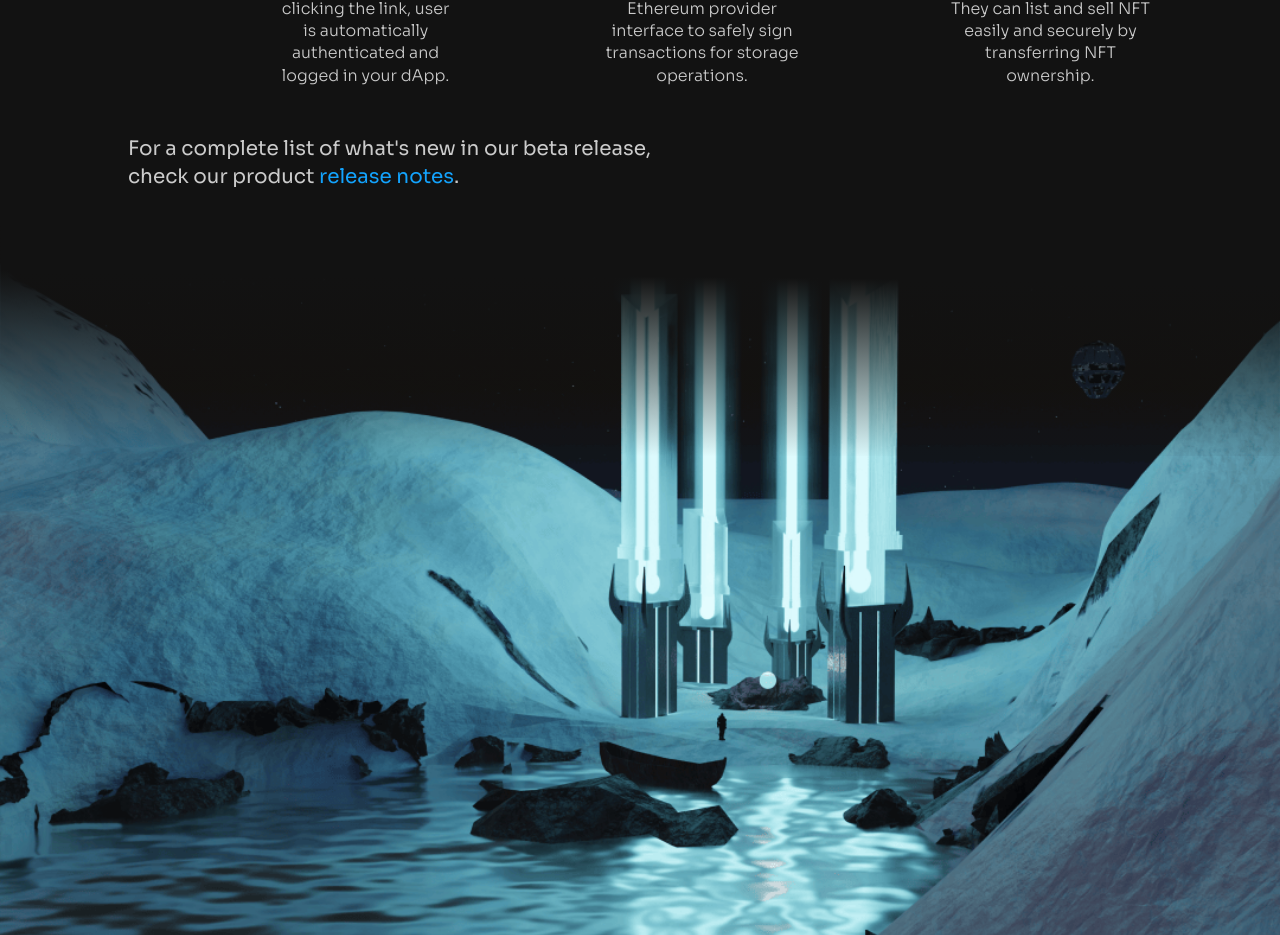
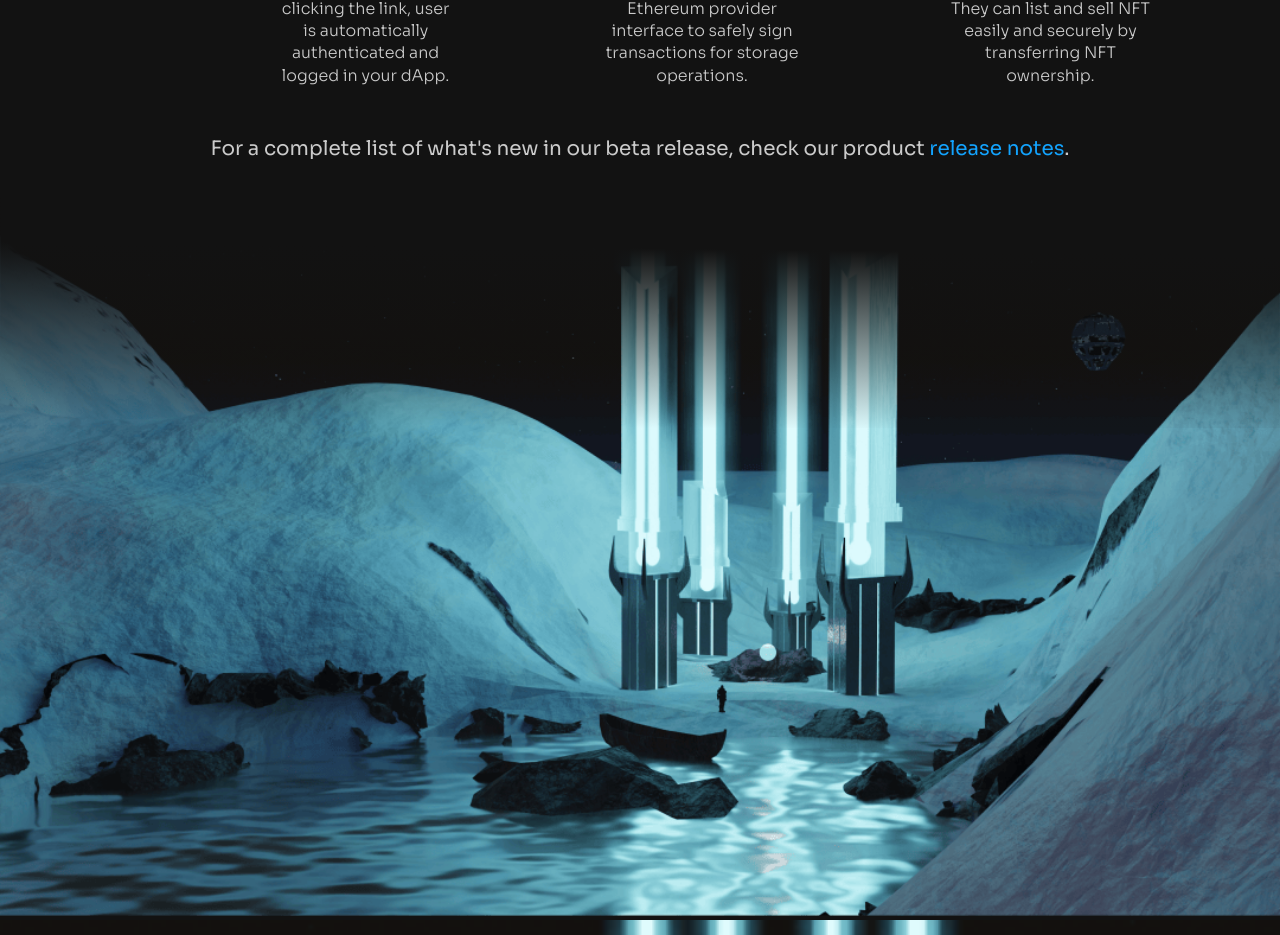
Before and after one commit to arcana-network/testnet-site, a Nuxt app: page / in a window 1280 px wide. Shown: the part 3136-4071 px from the top of the page. Built offline with nearby package versions, Linux system fonts and the light colour scheme.

Commit message:
Remove max width and center text for release notes (#28)

```diff
--- a/components/WhatsNewSection.vue
+++ b/components/WhatsNewSection.vue
@@ -174,6 +174,6 @@ export default {
 
 .release-notes-container {
   margin-top: 3rem;
-  max-width: 36rem;
+  text-align: center;
 }
 </style>
```
